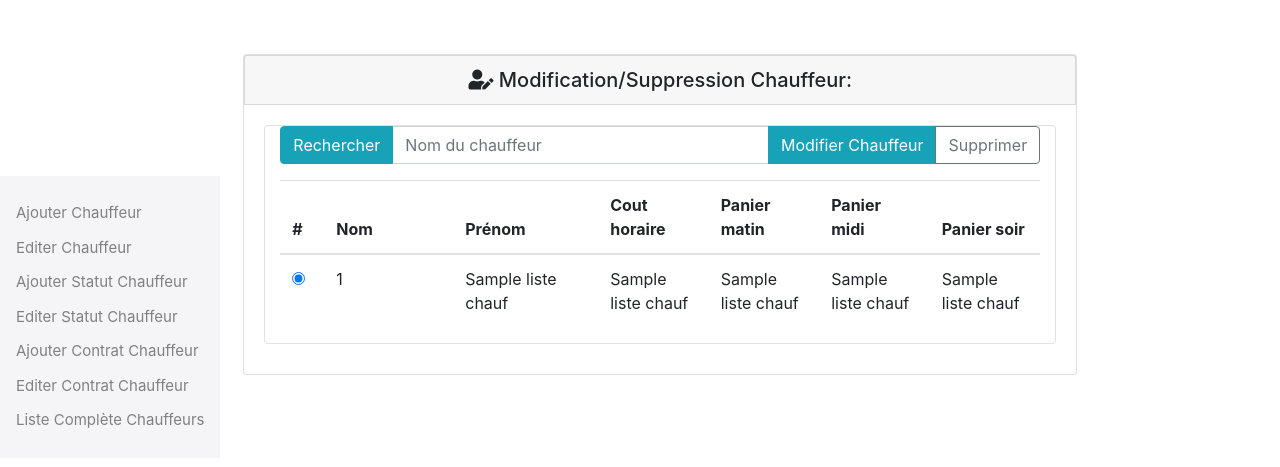
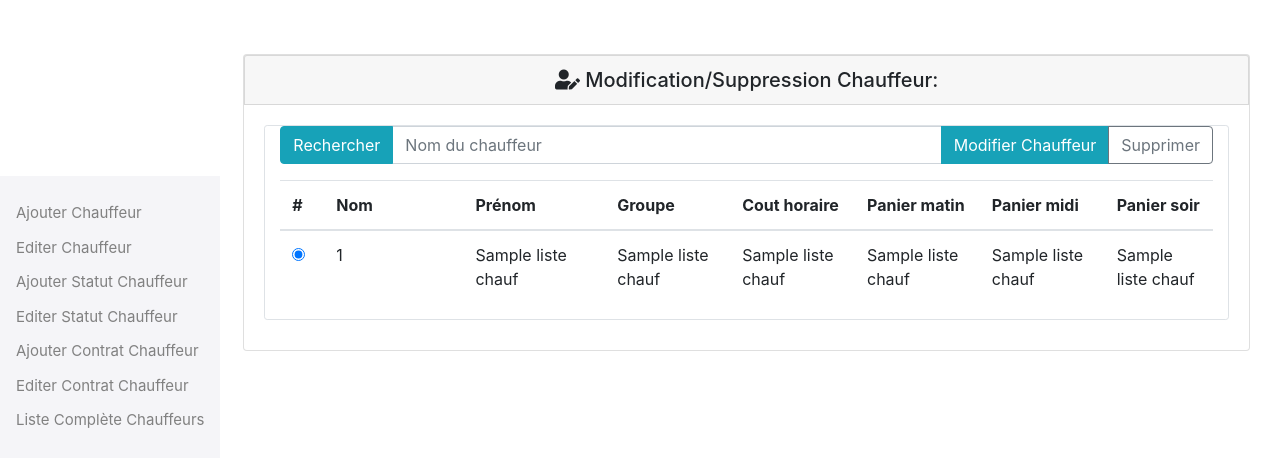
Before and after one commit to Souad-djerfi/perrenot_web, a Flask app: template templates/pages/modifier_chauf.html in a window 1280 px wide; the page is wider, and only the part inside the window is pictured. Shown: the part 104-571 px from the top of that part. Run offline with Flask 2, Linux system fonts and the light colour scheme; the template is opened without the code that fills it: most values are stand-ins (such as "Sample title", 1, 10 or a date in 2020); some libraries are stand-ins or nearby versions.

Commit message:
Ajout/Edit Chauffeur

```diff
--- a/app.py
+++ b/app.py
@@ -153,6 +153,10 @@ def feuille_route():
         flash("Accès refusé! Veuillez vous connecter pour accéder à cette page!",'danger')
         return redirect(url_for('home'))
     date=request.form['date_tour']
+    date_test=con.execute(text("select date from camion_magasin where date=:date"),{'date':date}).fetchall()
+    if len(date_test)==0:
+        flash("Pas de tournées enregistrées à cette date",'danger')
+        return redirect(url_for('identification'))
     L_chauf_cam=con.execute(text("select chauffeur_camion.chauf_id, chauf_nom, chauf_prenom, ligne ,chauffeur_camion.camion_id, camion_mat  from chauffeur join chauffeur_camion on chauffeur_camion.chauf_id=chauffeur.chauf_id and chauffeur_camion.date =:date join camion on camion.camion_id=chauffeur_camion.camion_id group by chauffeur_camion.chauf_id,chauffeur_camion.camion_id,chauffeur_camion.ligne"),{'date':date}).fetchall()
     path_wkhtmltopdf = r'C:\Program Files (x86)\wkhtmltopdf\bin\wkhtmltopdf.exe'
     config = pdfkit.configuration(wkhtmltopdf=path_wkhtmltopdf)
@@ -897,15 +901,24 @@ def ajouter_chauf():
         flash("Accès refusé! Veuillez vous connecter pour accéder à cette page!",'danger')
         return redirect(url_for('home'))
     liste_contrat=con.execute(text("select contrat_id, contrat_intitule from contrat")).fetchall()
-    data={ 'liste_contrat':liste_contrat}
+    liste_groupe=con.execute(text("select groupe_id, intitulé_groupe from groupe")).fetchall()
+    data={ 'liste_contrat':liste_contrat,
+            'liste_groupe':liste_groupe}
     if request.method=='POST':
         nom=request.form['nom']
         prenom=request.form['prenom']
+        groupe=request.form.getlist('liste_groupe')
+        contrat=request.form.getlist('liste_contrat')
+        date_debut_contrat=request.form['date_D']
+        date_fin_contrat=request.form['date_fin']
         cout=request.form['horaire']
         panier1=request.form['panier1']
         panier2=request.form['panier2']
         panier3=request.form['panier3']
-        #con.execute(text(insert into chauffeur ))
+        con.execute(text("insert into chauffeur (chauf_nom,chauf_prenom,groupe_id, chauf_cout_horaire,chauff_panier1,chauff_panier2,chauff_panier3) values (:nom,:prenom,:groupe,:cout,:panier1,:panier2,:panier3)"),{'nom':nom,'prenom':prenom,'groupe':groupe,'contrat':contrat,'date_D':date_debut_contrat,'date_fin':date_fin_contrat,'cout':cout,'panier1':panier1,'panier2':panier2,'panier3':panier3})
+        chauf_id=con.execute(text("select max(chauf_id ) from chauffeur where chauf_nom=:nom and chauf_prenom=:prenom and groupe_id=:groupe"),{'nom':nom, 'prenom':prenom,'groupe':groupe}).fetchone()
+        con.execute(text("insert into chauffeur_contrat (contrat_id,chauf_id, date_debut, date_fin) values (:contrat,:chauf_id,:date_D, :date_fin)"),{"contrat":contrat,'chauf_id':chauf_id[0],'date_D':date_debut_contrat,'date_fin':date_fin_contrat})
+        flash("Le chauffeur a été bien ajouté!",'success')
     return render_template('pages/ajouter_chauf.html',**data)
 
     #***************************************************************************************************************************Ajouter Contrat à un chauffeur**********************************************************
@@ -1171,18 +1184,20 @@ def modifier_chauffeur():
     rech_chauf=''
     chauf_select=''
     chauf_info=[ '' for i in range(9)]
-    liste_chauf= con.execute(text("select chauf_nom, chauf_prenom, chauf_cout_horaire, chauff_panier1, chauff_panier2, chauff_panier3, chauf_id  from chauffeur  where chauf_actif=1")).fetchall()
+    liste_groupe=con.execute(text("select groupe_id, intitulé_groupe from groupe")).fetchall()
+    liste_chauf= con.execute(text("select chauf_nom, chauf_prenom, chauf_cout_horaire, chauff_panier1, chauff_panier2, chauff_panier3, chauf_id, chauffeur.groupe_id,intitulé_groupe from chauffeur  join groupe on groupe.groupe_id=chauffeur.groupe_id and chauf_actif=1")).fetchall()
     data={ 'liste_chauf': liste_chauf,
             'rech_chauf':rech_chauf,
             'chauf_info':chauf_info,
-            'test':'bonjour'
+            'test':'bonjour',
+            'liste_groupe':liste_groupe
          }
 
     if request.method=='POST':
         # Si l utilisateur a tapé un nom dans la bare de recherche:
         if request.form['rech_chauf']:
             rech_chauf=request.form['rech_chauf']
-            liste_chauf_rech=con.execute(text("select chauf_nom, chauf_prenom, chauf_cout_horaire, chauff_panier1, chauff_panier2, chauff_panier3, chauf_id   from chauffeur  where  (chauf_nom LIKE :chauf or chauf_prenom LIKE :chauf)  and chauf_actif=1 "), {'chauf': rech_chauf +'%'}).fetchall()
+            liste_chauf_rech=con.execute(text("select chauf_nom, chauf_prenom, chauf_cout_horaire, chauff_panier1, chauff_panier2, chauff_panier3, chauf_id, chauffeur.groupe_id,intitulé_groupe   from chauffeur  join groupe on groupe.groupe_id=chauffeur.groupe_id  where  (chauf_nom LIKE :chauf or chauf_prenom LIKE :chauf)  and chauf_actif=1 "), {'chauf': rech_chauf +'%'}).fetchall()
             if liste_chauf_rech:
                 data['liste_chauf']=liste_chauf_rech
             else:
@@ -1193,7 +1208,7 @@ def modifier_chauffeur():
 
         if request.form['chauf_select']!='':
             chauf_select=request.form['chauf_select']
-            chauf_info=con.execute(text("select chauf_nom, chauf_prenom, chauf_cout_horaire, chauff_panier1, chauff_panier2, chauff_panier3, chauf_id from chauffeur  where chauf_id=:chauf_select and  chauf_actif=1"), {'chauf_select':chauf_select}).fetchone()
+            chauf_info=con.execute(text("select chauf_nom, chauf_prenom, chauf_cout_horaire, chauff_panier1, chauff_panier2, chauff_panier3, chauf_id, chauffeur.groupe_id,intitulé_groupe from chauffeur join groupe on groupe.groupe_id=chauffeur.groupe_id where chauf_id=:chauf_select and  chauf_actif=1"), {'chauf_select':chauf_select}).fetchone()
             data['chauf_info']=chauf_info
             #return render_template('pages/modifier_chauf.html', **data)
 
@@ -1208,7 +1223,14 @@ def chauffeur_modifie():
     chauf_id=request.form['chauf_id']
     nom=request.form['nom']
     prenom=request.form['prenom']
-    return render_template('pages/modifier_chauf.html')
+    groupe=request.form.getlist('modal_liste_groupe')
+    horaire=request.form['horaire']
+    panier1=request.form['panier1']
+    panier2=request.form['panier2']
+    panier3=request.form['panier3']
+    con.execute(text("update chauffeur set chauf_nom=:nom, chauf_prenom=:prenom, groupe_id=:groupe, chauf_cout_horaire=:horaire,chauff_panier1=:panier1,chauff_panier2=:panier2, chauff_panier3=:panier3 where chauf_id=:chauf_id"),{'nom':nom,'prenom':prenom,'groupe':groupe[0],'horaire':horaire,'panier1':panier1,'panier2':panier2,'panier3':panier3,'chauf_id':chauf_id})
+    flash("Les modifications ont bien été prise en compte!",'success')
+    return redirect(url_for('modifier_chauffeur'))
 
 #***********************************************************************************************************************Ajouter un utilisateur*********************************************************************
 
@@ -1643,7 +1665,10 @@ def modifier_tournees():
 @app.route('/facturation_journalière', methods=['get','post'])
 def facturation_journaliere():
     date_tour=request.form['date_tour']
-
+    date_test=con.execute(text("select date from camion_magasin where date=:date_tour"),{'date_tour':date_tour}).fetchall()
+    if len(date_test)==0:
+        flash("Pas de tournées enregistrées à cette date!",'danger')
+        return redirect(url_for('identification'))
     #requeteLivraison = pd.read_sql_query('SELECT m.magasin_code, magasin_tarif_rolls, nbre_rolls, magasin_tarif_palette, nbre_palette, magasin_tarif_boxe, nbre_box FROM camion_magasin cm join camion on camion.camion_id=cm.camion_id and camion.camion_type<>"VL" join magasin as m on m.magasin_id = cm.magasin_id join enseigne as e on e.enseigne_id = m.enseigne_id where e.enseigne_intitulé ="CASINO" AND date ="%s" ;'%(date_tour), engine)
     requeteLivraison = con.execute(text('SELECT m.magasin_code, magasin_tarif_rolls, nbre_rolls, magasin_tarif_palette, nbre_palette, magasin_tarif_boxe, nbre_box FROM camion_magasin cm join camion on camion.camion_id=cm.camion_id and camion.camion_type<>"VL" join magasin as m on m.magasin_id = cm.magasin_id join enseigne as e on e.enseigne_id = m.enseigne_id where e.enseigne_intitulé ="CASINO" AND date =:date_tour'),{'date_tour':date_tour}).fetchall()
     L_tarif=con.execute(text("select distinct magasin_tarif_rolls, magasin_tarif_palette from magasin join enseigne on enseigne.enseigne_id=magasin.enseigne_id and enseigne_intitulé='CASINO'  join camion_magasin on camion_magasin.magasin_id=magasin.magasin_id and date=:date_tour join camion on camion.camion_id=camion_magasin.camion_id and camion_type<>'VL' "),{'date_tour':date_tour}).fetchall()
--- a/templates/pages/modifier_chauf.html
+++ b/templates/pages/modifier_chauf.html
@@ -13,7 +13,7 @@
         {% include 'layouts/shared/_menu-chauf.html'%}
       </div>
       <div class="col-md-10">
-        <div id="loginbox" class="mainbox col-md-10 col-md-offset-3 col-sm-6 col-sm-offset-3">
+        <div id="loginbox" class="mainbox col-md-12 col-md-offset-3 col-sm-6 col-sm-offset-3">
           <div class="card">
 
             <h5 class="card-header card text-center d-inline"> <i class="fas fa-user-edit"></i> Modification/Suppression Chauffeur: </h5>
@@ -35,12 +35,13 @@
                       <thead>
                         <tr>
                           <th scope="col">#</th>
-                          <th scope="col" style="width:18%;">Nom</th>
-                          <th scope="col" style="width:20%;">Prénom</th>
-                          <th scope="col" style="width:15%;">Cout horaire</th>
-                          <th scope="col" style="width:15%;">Panier matin</th>
-                          <th scope="col" style="width:15%;">Panier midi</th>
-                          <th scope="col" style="width:15%;">Panier soir</th>
+                          <th scope="col" style="width:16%;">Nom</th>
+                          <th scope="col" style="width:16%;">Prénom</th>
+                          <th scope="col" style="width:14%;">Groupe</th>
+                          <th scope="col" style="width:14%;">Cout horaire</th>
+                          <th scope="col" style="width:14%;">Panier matin</th>
+                          <th scope="col" style="width:14%;">Panier midi</th>
+                          <th scope="col" style="width:14%;">Panier soir</th>
                         </tr>
                       </thead>
                       <tbody>
@@ -54,6 +55,8 @@
                             <td id="table_chauf_id" hidden>{{chauf[6]}}</td>
                             <td id="table_nom">{{chauf[0]}}</td>
                             <td id="table_prenom">{{chauf[1]}}</td>
+                            <td id="table_groupe_id" hidden>{{chauf[7]}}</td>
+                            <td id="table_groupe">{{chauf[8]}}</td>
                             <td id="table_horaire">{{chauf[2]}}</td>
                             <td id="table_panier_matin">{{chauf[3]}}</td>
                             <td id="table_panier_midi">{{chauf[4]}}</td>
@@ -117,6 +120,13 @@
             <input type="text" class="form-control" id="edit_nom" name="nom" >
             <label for="prenom" class="col-form-label">Prenom:</label>
             <input type="text" class="form-control" id="edit_prenom" name="prenom">
+            <label for="statut" class="col-form-label">Groupe:</label>
+              <!--<input type="text" class="form-control" id="edit_statut" name= "statut">-->
+              <select name="modal_liste_groupe" class="custom-select" required>
+                  {% for grp in liste_groupe %}
+                      <option id="edit_groupe" value="{{ grp[0] }}" >  {{ grp[1] }} </option>
+                  {% endfor %}
+              </select>
             <label for="horaire" class="col-form-label">Coût Horaire:</label>
             <input type="text" class="form-control" id="edit_horaire" name="horaire">
             <label for="horaire" class="col-form-label">Panier Matin:</label>
@@ -146,6 +156,7 @@
     $('#edit_chauf_id').val(row_selected.children("#table_chauf_id").text())
     $('#edit_nom').val(row_selected.children("#table_nom").text())
     $('#edit_prenom').val(row_selected.children("#table_prenom").text())
+    $('select[name="modal_liste_groupe"]').val(row_selected.children("#table_groupe_id").text()).attr("selected", "selected")
     $('#edit_horaire').val(row_selected.children("#table_horaire").text())
     $('#edit_panier1').val(row_selected.children("#table_panier_matin").text())
     $('#edit_panier2').val(row_selected.children("#table_panier_midi").text())
```
Also changed, not shown: templates/pages/ajouter_chauf.html (+17 -0 lines).
